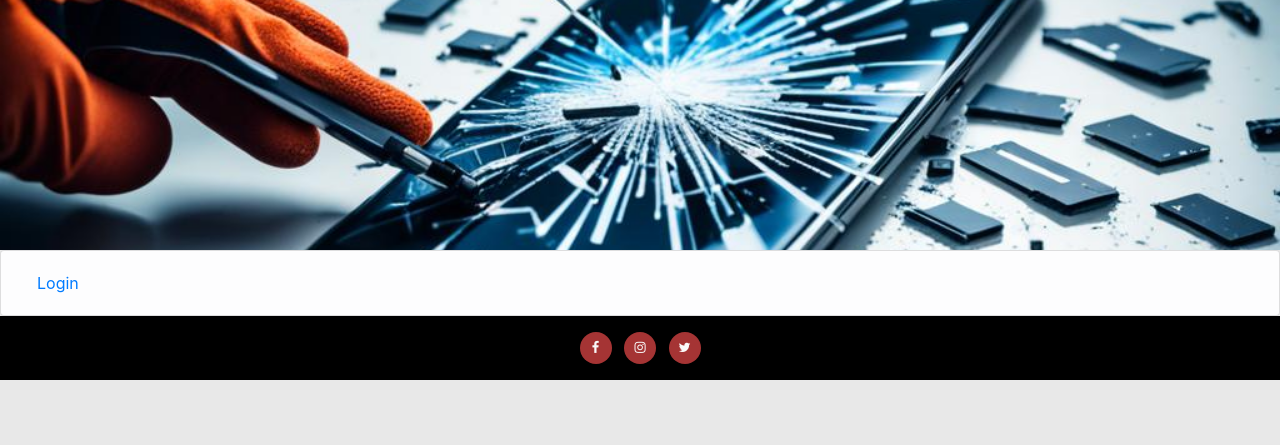
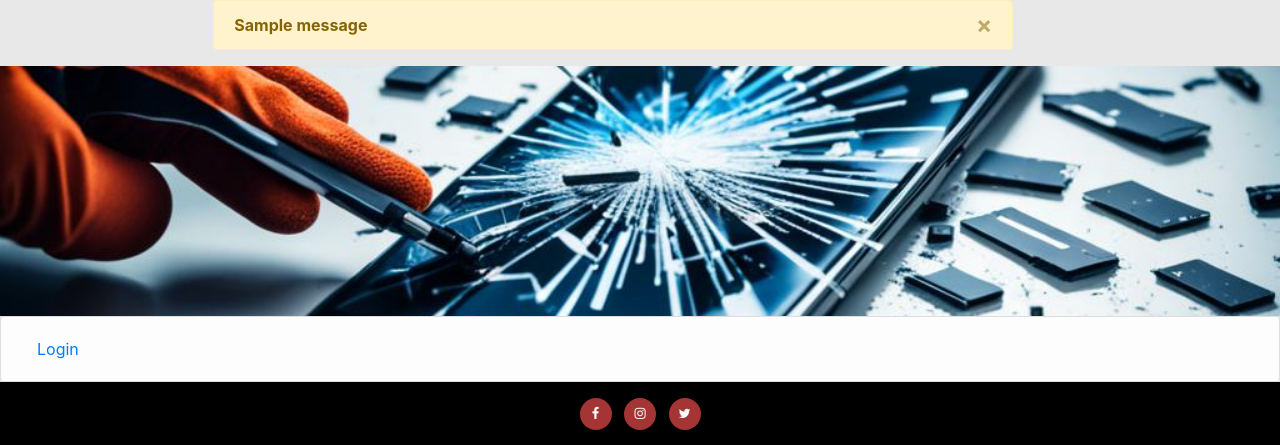
Before and after one commit to JSaprah/Smart-Tech-Repair, a Django app: page /account/ in a window 1280 px wide. Shown: the part 74-519 px from the top of the page. Run offline with Django 4.2, Linux system fonts and the light colour scheme; tables that the repository leaves empty hold one stand-in row (values such as "Sample post"); one stand-in notice (Sample message) is shown; some libraries are stand-ins or nearby versions.

Commit message:
Implement feedback messages

```diff
--- a/book_repair/views.py
+++ b/book_repair/views.py
@@ -3,7 +3,6 @@ from .models import Phonemodel, Ticket
 from .forms import TicketForm, EditTicketForm, CustomUserCreationForm
 from django.contrib.auth.decorators import login_required
 from django.contrib import messages
-# from django.http import HttpResponseRedirect
 
 
 def home(request):
@@ -29,7 +28,11 @@ def register(request):
         form = CustomUserCreationForm(request.POST)
         if form.is_valid():
             form.save()
+            messages.add_message(
+                request, messages.SUCCESS,
+                'Registered succesfully, please sign in')
             return redirect('account')
+
     else:
         form = CustomUserCreationForm()
 
@@ -79,6 +82,11 @@ def create_ticket(request, slug):
             ticket.save()
             return redirect('confirmation', ticket_number=ticket.ticket_number)
 
+        else:
+            messages.add_message(
+                request, messages.ERROR,
+                'Ticket could not be created')
+
     else:
         ticket_form = TicketForm()
 
@@ -120,10 +128,22 @@ def edit_ticket(request, id):
 
         if action == 'update' and ticket_form.is_valid():
             ticket_form.save()
+            messages.add_message(
+                request, messages.SUCCESS, 'Ticket updated succesfully!'
+                )
             return redirect('ticket_details')
 
         elif action == 'delete':
             ticket.delete()
+            messages.add_message(
+                request, messages.SUCCESS, 'Ticket deleted succesfully!'
+                )
+            return redirect('ticket_details')
+
+        else:
+            messages.add_message(
+                request, messages.ERROR, 'Changes could not be saved'
+                )
             return redirect('ticket_details')
 
     else:
--- a/static/css/style.css
+++ b/static/css/style.css
@@ -12,7 +12,7 @@ body{
 
 /*--------------------------------------------Heading*/
 
-header{
+.header{
     position: sticky;
     top: 0;
     z-index: 100;
@@ -117,3 +117,9 @@ header{
     color:rgba(211,217,12);
     background-color: black;
 }
+
+.alert{
+
+    max-width: 800px;
+    word-wrap: break-word;
+}
--- a/templates/base.html
+++ b/templates/base.html
@@ -25,9 +25,10 @@
 
 <body class="d-flex flex-column h-100 main-bg">
 
+    <!-- Navigation -->
     <div class="row no-gutters header">
 
-        <a class="logo col-2" href="{% url 'home' %}">{{ home}}</a>
+        <a class="logo col-2" href="{% url 'home' %}">{{ home }}</a>
 
         <nav class="col-10 navbar-expand-lg navcontainer">
 
@@ -59,8 +60,9 @@
                         </li>
 
                         <li class="nav-item dropdown list-inline-item flex-fill">
-                            <a class="nav-link dropdown-toggle border border-warning rounded" href="{% url 'account' %}" id="navbarDropdown"
-                                role="button" data-bs-toggle="dropdown" aria-haspopup="true" aria-expanded="false">
+                            <a class="nav-link dropdown-toggle border border-warning rounded" href="{% url 'account' %}"
+                                id="navbarDropdown" role="button" data-bs-toggle="dropdown" aria-haspopup="true"
+                                aria-expanded="false">
                                 {% if user.is_authenticated %}Logged in as: {{ user }}
                                 {% else %}
                                 Login/Register
@@ -87,8 +89,22 @@
 
     </div>
 
+    <!-- displaying Django messages -->
 
+    <div class="row no-gutters">
 
+        <div class="col-2"></div>
+        <div class="col-10">
+            {% for message in messages %}
+            <div class="alert alert-warning {{ message.tags }} alert-dismissible fade show" id="msg" role="alert">
+                <strong> {{ message | safe }}</strong>
+                <button type="button" class="close" data-bs-dismiss="alert" aria-label="Close">
+                  <span aria-hidden="true">&times;</span>
+                </button>
+              </div>
+            {% endfor %}
+        </div>
+    </div>
 
     <div class="container-fluid m-0 p-0 top-image"></div>
 
```
